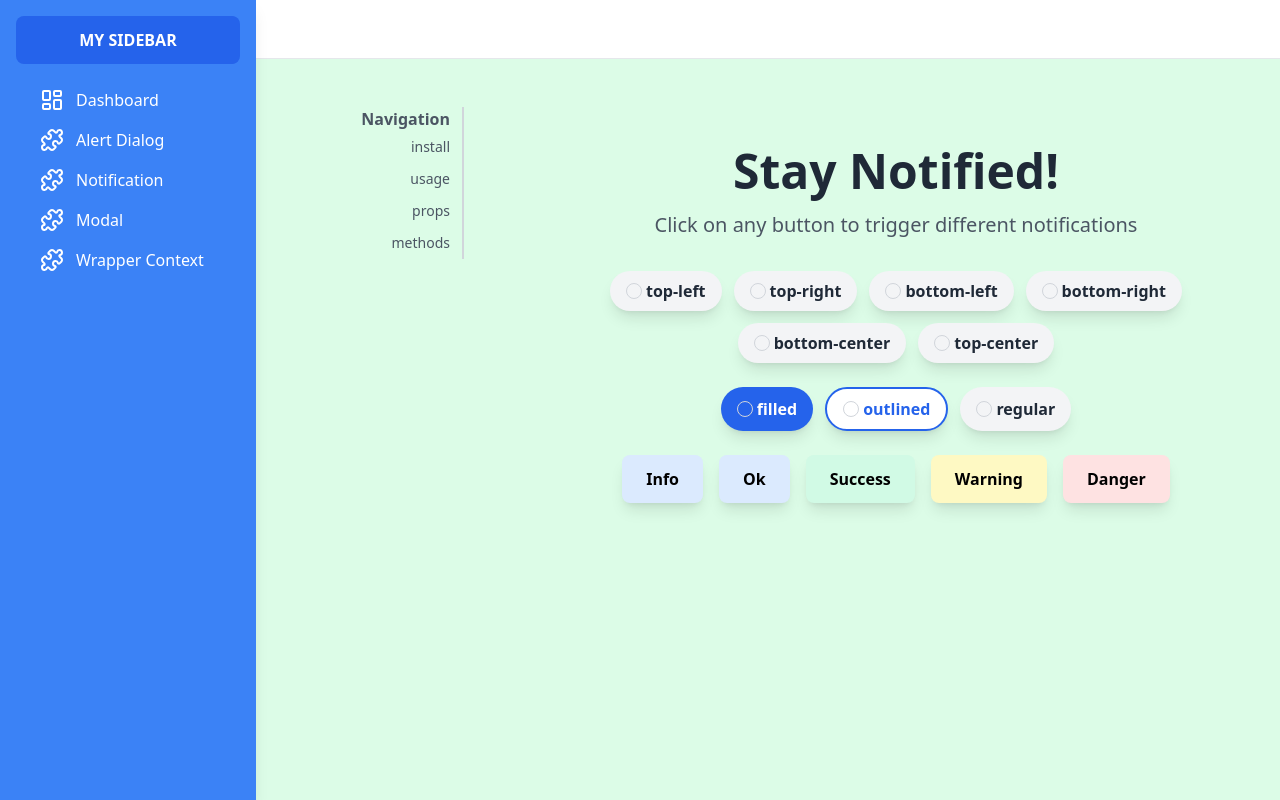
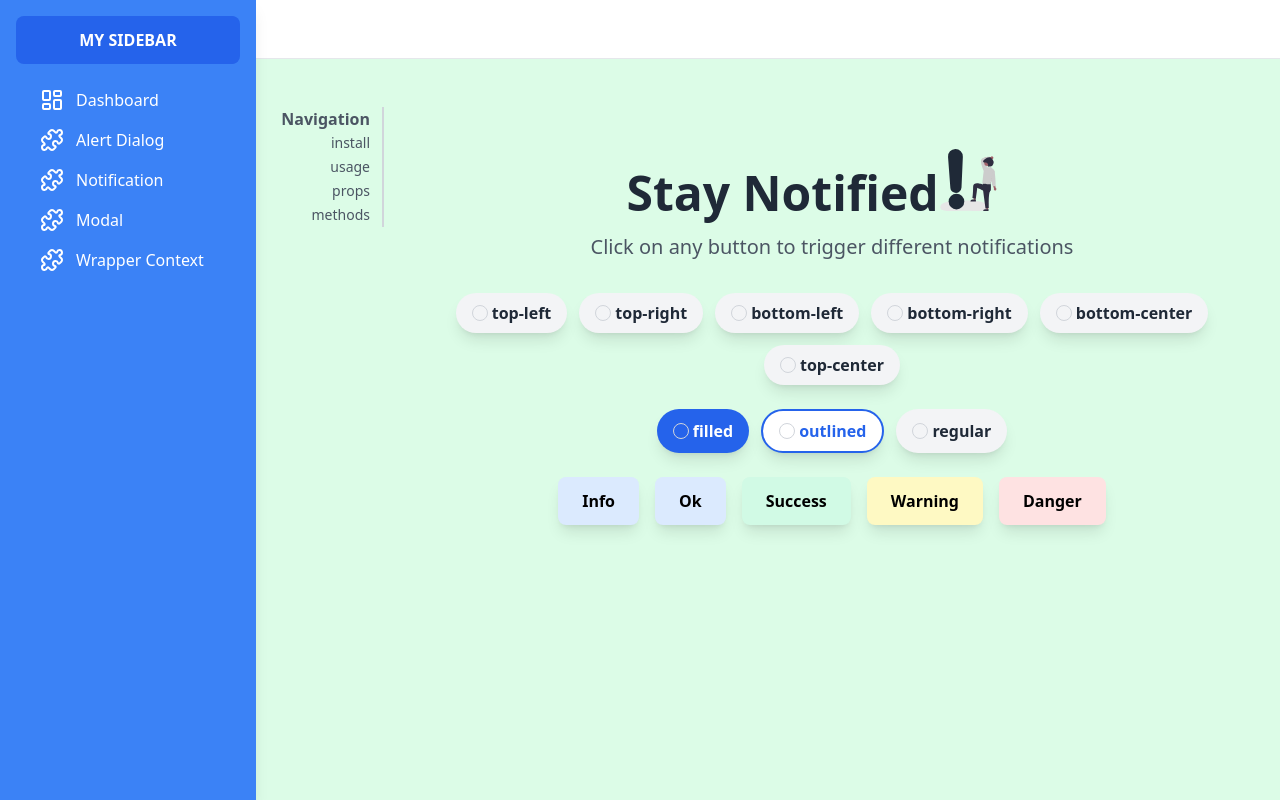
Before and after one commit to steverova/tailwind-feedback-components, a React (Vite) app: page /notification in a window 1280 px wide. Built offline with nearby package versions, Linux system fonts and the light colour scheme.

Commit message:
Refactor flex container styling in NotificationPage and add notifySvg asset

```diff
--- a/src/pages/NotificationPage.jsx
+++ b/src/pages/NotificationPage.jsx
@@ -1,6 +1,7 @@
 import FlatRadioButton from '../components/FlatRadioButton.jsx'
 import { types, positionClasses } from '../components/helper'
 import { useNotification } from '../components/Notification/useNotification'
+import notifySvg from '../assets/svg/notify.svg'
 
 const objectToArray = (values) => {
 	return Object.entries(values).map(([key, value]) => {
@@ -28,12 +29,11 @@ const NotificationPage = () => {
 		console.log(notificationId)
 	}
 
-	const positions = objectToArray(positionClasses)
 	const array = objectToArray(types)
 
 	return (
 		<div className='flex min-h-screen bg-green-100'>
-			<nav className='w-52 fixed  mt-12 '>
+			<nav className='w-32 fixed  mt-12 '>
 				<h2 className='text-md font-bold text-right text-gray-600  px-3 border-r-2 border-gray-300'>
 					Navigation
 				</h2>
@@ -41,8 +41,8 @@ const NotificationPage = () => {
 					{['install', 'usage', 'props', 'methods'].map((item) => (
 						<li key={item}>
 							<a
-								href='#step1'
-								className='border-r-2 border-gray-300 block text-right leading-8 text-sm font-medium px-3 hover:text-emerald-600 text-gray-600 hover:border-r-2 hover:border-emerald-600  '>
+								href={`#${item}`}
+								className='border-r-2 border-gray-300 block text-right leading-6 text-sm font-medium px-3 hover:text-emerald-600 text-gray-600 hover:border-r-2 hover:border-emerald-600  '>
 								{item}
 							</a>
 						</li>
@@ -50,18 +50,20 @@ const NotificationPage = () => {
 				</ul>
 			</nav>
 
-			{/* display: block;
-    line-height: 32px;
-    font-size: 14px;
-    font-weight: 400; */}
-
 			{/* Contenido principal */}
-			<div className='flex-1 ml-64 overflow-y-auto p-6'>
-				<div className='py-16 text-center'>
+			<div className='flex-1 ml-32 overflow-y-auto p-6'>
+				<div className='py-16 text-center items-center'>
 					{/* Título Hero */}
-					<h1 className='text-5xl font-bold text-gray-800 mb-4'>
-						Stay Notified!
-					</h1>
+					<div className='flex justify-center items-baseline text-line'>
+						<h1 className='text-5xl font-bold text-gray-800 mb-4 '>
+							Stay Notified{' '}
+						</h1>
+						<img
+							className='h-16 md:hidden lg:block'
+							src={notifySvg}
+							alt='notify'
+						/>
+					</div>
 
 					{/* Subtítulo */}
 					<p className='text-xl text-gray-600 mb-8'>
```
Also changed, not shown: src/assets/svg/notify.svg (added).
